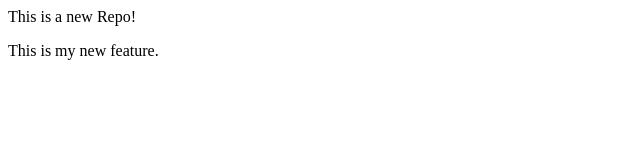
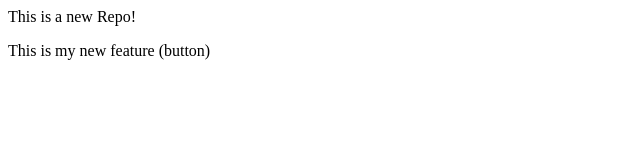
Before and after one commit to saniya-khan0049/local-repo, a plain HTML site: page index.html in a window 1280 px wide. Shown: the full height of the page, 0-640 px from the left. Drawn offline with Linux system fonts and the light colour scheme.

Commit message:
added button

```diff
--- a/index.html
+++ b/index.html
@@ -1,2 +1,2 @@
 <p> This is a new Repo!</p>
-<p> This is my new feature.</p>
+<p> This is my new feature (button)</p>
```
